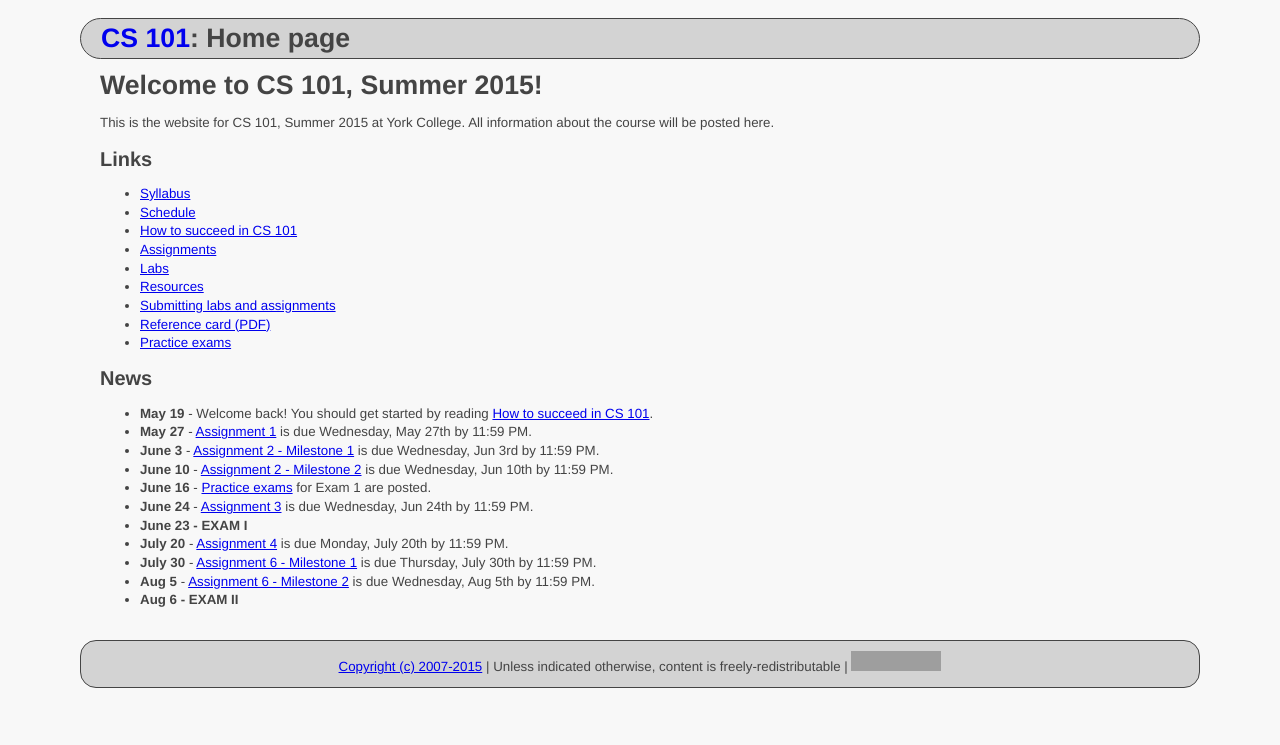
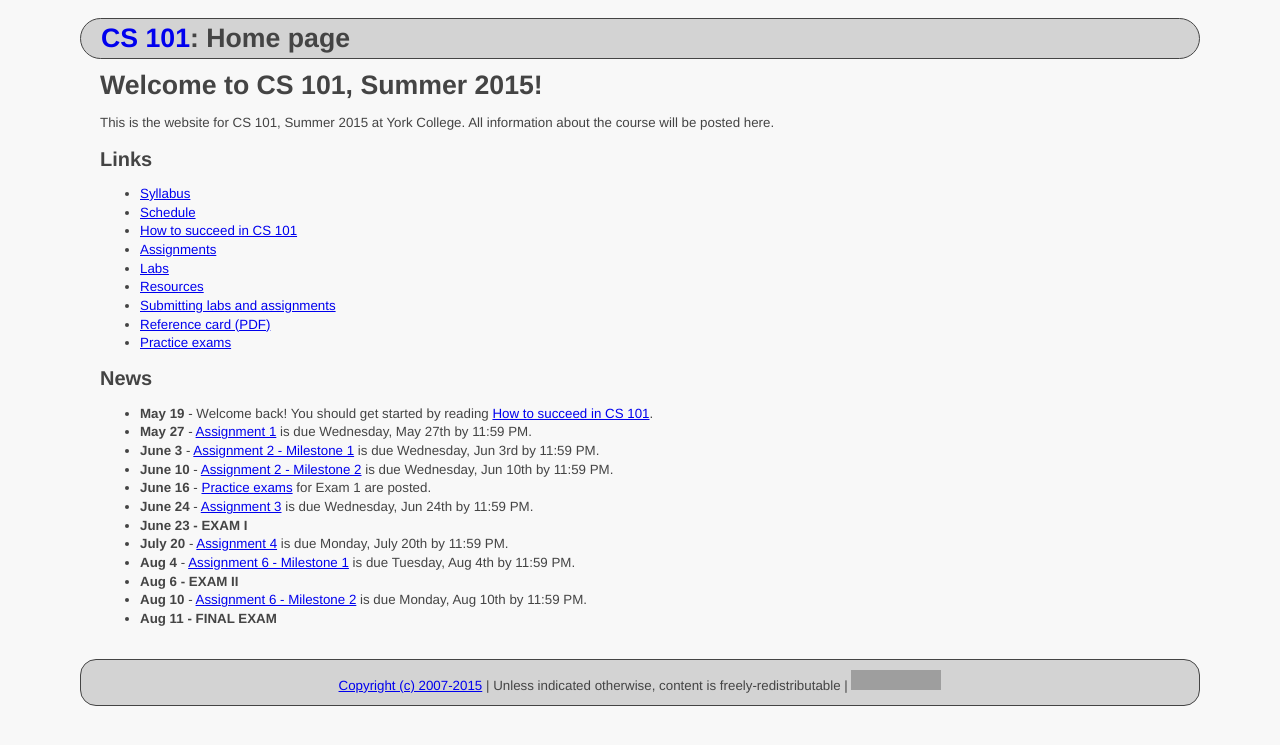
Before and after one commit to ycpcs/cs101-summer2015, a Jekyll site: the page built from index.md, in a window 1280 px wide. Shown: the top 745 px of the page. Built offline with Jekyll 4.4.1, drawn with Linux system fonts in a browser that asks for light colours; Markdown is read by kramdown in place of the engine named in the settings; grey boxes are pictures that could not be loaded.

Commit message:
update assignment 6 due dates

```diff
--- a/index.md
+++ b/index.md
@@ -30,6 +30,7 @@ All information about the course will be posted here.
 * **June 24** - [Assignment 3](assign/assign03.html) is due Wednesday, Jun 24th by 11:59 PM.
 * **June 23 - EXAM I**
 * **July 20** - [Assignment 4](assign/assign04.html) is due Monday, July 20th by 11:59 PM.
-* **July 30** - [Assignment 6 - Milestone 1](assign/assign06.html) is due Thursday, July 30th by 11:59 PM.
-* **Aug 5** - [Assignment 6 - Milestone 2](assign/assign06.html) is due Wednesday, Aug 5th by 11:59 PM.
+* **Aug 4** - [Assignment 6 - Milestone 1](assign/assign06.html) is due Tuesday, Aug 4th by 11:59 PM.
 * **Aug 6 - EXAM II**
+* **Aug 10** - [Assignment 6 - Milestone 2](assign/assign06.html) is due Monday, Aug 10th by 11:59 PM.
+* **Aug 11 - FINAL EXAM**
```
Also changed, not shown: assign/assign06.md (+2 -2 lines), assign/index.md (+1 -1 lines), labs/index.md (+0 -2 lines).
